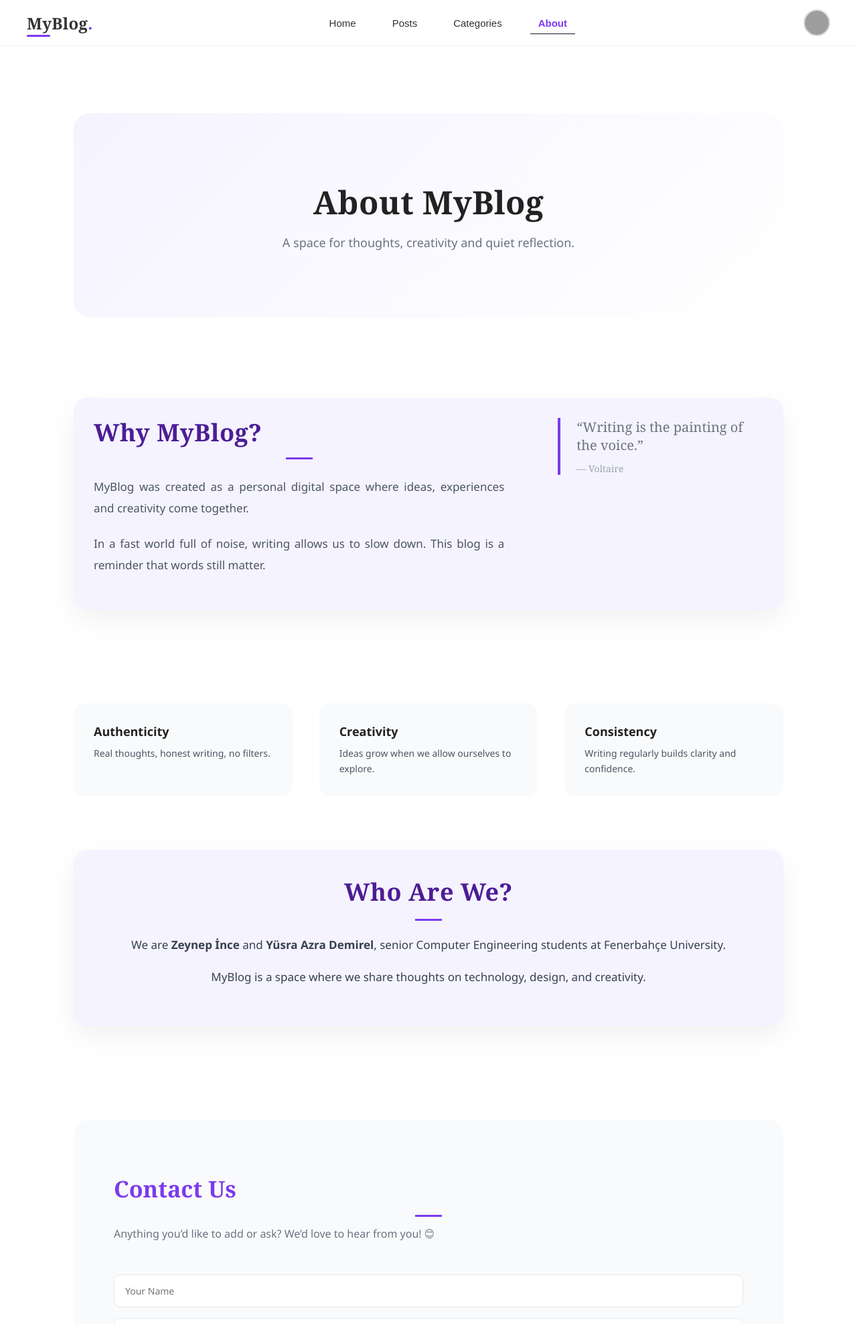
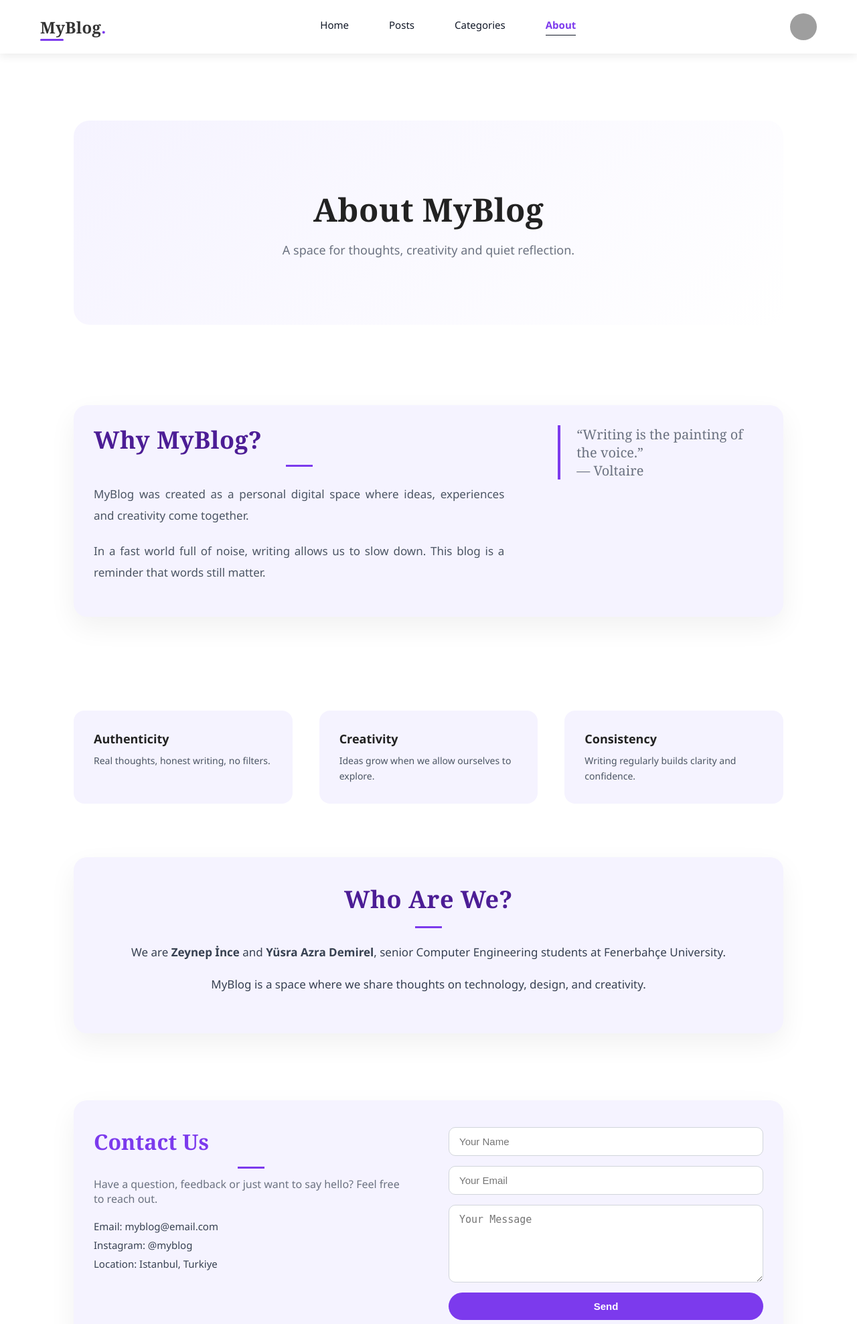
Before and after one commit to azraksk/myblog., a PHP site: page /about.php in a window 1280 px wide. Shown: the top 1977 px of the page at 67% size. Run offline with PHP 8.4, Linux system fonts and the light colour scheme; the visitor is signed in with stand-in values (Sample User, id 1); some libraries are stand-ins or nearby versions; grey boxes are pictures that could not be loaded.

```diff
--- a/about.php
+++ b/about.php
@@ -127,25 +127,28 @@ if (isset($_POST['contact_submit'])) {
   </section>
 
   <!-- CONTACT -->
-<!-- CONTACT -->
 <section class="about-contact">
-    <h2>Contact Us</h2>
-    <p>Anything you’d like to add or ask? We’d love to hear from you! 😊</p>
+  <div class="contact-wrapper">
+    <!-- Sol taraf: Bilgiler -->
+    <div class="contact-info">
+      <h2>Contact Us</h2>
+      <p>Have a question, feedback or just want to say hello? Feel free to reach out.</p>
+      <span>Email: myblog@email.com</span>
+      <span>Instagram: @myblog</span>
+      <span>Location: Istanbul, Turkiye</span>
+    </div>
 
-    <?php if ($contact_error): ?>
-        <div class="alert error"><?= $contact_error ?></div>
-    <?php endif; ?>
-    <?php if ($contact_success): ?>
-        <div class="alert success"><?= $contact_success ?></div>
-    <?php endif; ?>
+    <!-- Sağ taraf: Form -->
+    <form class="contact-form" method="POST">
+      <input type="text" name="name" placeholder="Your Name" required>
+      <input type="email" name="email" placeholder="Your Email" required>
+      <textarea name="message" placeholder="Your Message" rows="5" required></textarea>
+      <button type="submit" name="contact_submit">Send</button>
+    </form>
+  </div>
+</section>
 
-    <form class="contact-form" method="POST">
-        <input type="text" name="name" placeholder="Your Name" required>
-        <input type="email" name="email" placeholder="Your Email" required>
-        <textarea name="message" placeholder="Your Message" required></textarea>
-        <button type="submit" name="contact_submit">Send Message</button>
-    </form>
-</section>
+
 
 
 
--- a/assets/css/about.css
+++ b/assets/css/about.css
@@ -91,15 +91,9 @@
   padding-left: 24px;
 }
 
-.about-quote span {
-  display: block;
-  margin-top: 12px;
-  font-size: 14px;
-  color: #9ca3af;
-}
-
 /* VALUES */
 .about-values {
+
   display: grid;
   grid-template-columns: repeat(3, 1fr);
   gap: 40px;
@@ -108,7 +102,7 @@
 .value-card {
   padding: 30px;
   border-radius: 16px;
-  background: #f9fafb;
+  background: #f5f3ff;
   transition: transform 0.3s ease, box-shadow 0.3s ease;
 }
 
@@ -178,25 +172,33 @@
 
 /* CONTACT SECTION */
 .about-contact {
-  margin-top: 140px;
-  padding: 80px 60px;
-  background: #f9fafb;
-  border-radius: 24px;
+  max-width: 1100px;
+  margin: 100px auto;
+  background: #f5f3ff;
+  padding: 40px 30px;
+  border-radius: 20px;
+  box-shadow: 0 15px 40px rgba(0,0,0,0.06); /* modern gölge efekti */
+}
+
+.contact-wrapper {
+  display: flex;
+  gap: 60px;
+  align-items: flex-start;
+  justify-content: space-between;
+  flex-wrap: wrap;
 }
 
 /* TITLE */
 .about-contact h2 {
   font-family: "Georgia", serif;
-  font-size: 34px;
-  color: #7c3aed; /* MOR SADECE BAŞLIK */
-  margin-bottom: 14px;
+  font-size: 32px;
+  margin-bottom: 12px;
+  color: #7c3aed; /* mor başlık rengi */
 }
-
-.about-contact > p {
+.about-contact p {
   font-size: 16px;
   color: #6b7280;
-  max-width: 520px;
-  margin-bottom: 50px;
+  margin-bottom: 30px;
 }
 
 /* GRID */
@@ -208,38 +210,51 @@
 }
 
 /* INFO */
-.contact-info p {
-  font-size: 15px;
+.contact-info {
+  flex: 1 1 300px;
   color: #374151;
-  margin-bottom: 16px;
 }
 
-.contact-info strong {
-  color: #111827;
+.contact-info h2 {
+  font-family: "Georgia", serif;
+  font-size: 32px;
+  margin-bottom: 12px;
+  color: #7c3aed; /* mor başlık */
 }
+
+.contact-info p {
+  font-size: 16px;
+  color: #6b7280;
+  margin-bottom: 20px;
+}
+
+.contact-info span {
+  display: block;
+  font-size: 15px;
+  margin-bottom: 8px;
+}
+
 
 /* FORM */
 .contact-form {
+  flex: 1 1 300px;
   display: flex;
   flex-direction: column;
-  gap: 16px;
+  gap: 15px;
 }
+
 
 .contact-form input,
 .contact-form textarea {
-  font-family: inherit;
-  font-size: 14px;
-  padding: 14px 16px;
+  padding: 12px 15px;
   border-radius: 10px;
-  border: 1px solid #e5e7eb;
-  outline: none;
-  transition: border-color 0.3s ease, box-shadow 0.3s ease;
+  border: 1px solid #d1d5db;
+  font-size: 15px;
+  width: 100%;
+  resize: vertical;
 }
 
-.contact-form textarea {
-  resize: none;
-  height: 120px;
-}
+
 
 .contact-form input:focus,
 .contact-form textarea:focus {
@@ -249,21 +264,23 @@
 
 /* BUTTON */
 .contact-form button {
-  align-self: flex-start;
-  padding: 12px 28px;
+  padding: 12px 25px;
   border-radius: 999px;
   border: none;
   background: #7c3aed;
   color: white;
-  font-size: 14px;
+  font-size: 15px;
+  font-weight: 600;
   cursor: pointer;
-  transition: transform 0.3s ease, box-shadow 0.3s ease;
+  transition: 0.3s ease;
 }
 
 .contact-form button:hover {
+  background: #6d28d9;
   transform: translateY(-2px);
-  box-shadow: 0 12px 24px rgba(124, 58, 237, 0.25);
 }
+
+
 
 /* RESPONSIVE */
 @media (max-width: 900px) {
--- a/assets/css/header.css
+++ b/assets/css/header.css
@@ -3,10 +3,10 @@
     display: flex;
     justify-content: space-between;
     align-items: center;
-    padding: 14px 40px;
+    padding: 20px 60px;
     background: #fff;
-    border-bottom: 1px solid #eee;
-    font-family: Arial, sans-serif;
+    box-shadow: 0 4px 12px rgba(0,0,0,0.08);
+    position: relative;
 }
 
 /* LOGO */
@@ -39,10 +39,10 @@
 }
 
 .nav-center a {
+    margin: 0 15px;
     text-decoration: none;
-    color: #333;
-    padding: 8px 12px;
-    border-radius: 4px;
+    color: #111827;
+    font-weight: 500;
 }
 
 .nav-center a:hover {
@@ -82,38 +82,41 @@
     height: 40px;
     border-radius: 50%;
     object-fit: cover;
-    border: 2px solid #ddd;
 }
 
 .profile-dropdown {
+    display: none;
     position: absolute;
     right: 0;
     top: 50px;
     background: #fff;
-    border-radius: 8px;
-    box-shadow: 0 10px 25px rgba(0,0,0,0.1);
-    width: 180px;
-    display: none;
-    overflow: hidden;
-    z-index: 1000;
+    border-radius: 10px;
+    box-shadow: 0 8px 20px rgba(0,0,0,0.15);
+    padding: 10px 0;
+    min-width: 150px;
+    z-index: 10;
+}
+.profile-dropdown.active {
+    display: block;
 }
 
-.profile-dropdown a,
-.profile-name {
+.profile-dropdown a {
     display: block;
-    padding: 12px 15px;
-    font-size: 14px;
+    padding: 10px 20px;
     text-decoration: none;
-    color: #333;
+    color: #111827;
+    transition: background 0.2s;
+}
+
+.profile-dropdown a:hover {
+    background: #f3f4f6;
 }
 
 .profile-name {
+    padding: 10px 20px;
     font-weight: 600;
-    background: #f7f7f7;
-}
-
-.profile-dropdown a:hover {
-    background: #f1f1f1;
+    border-bottom: 1px solid #e5e7eb;
+    margin-bottom: 5px;
 }
 
 .logout {
--- a/assets/css/style.css
+++ b/assets/css/style.css
@@ -216,95 +216,101 @@ body {
 }
 
 /* HERO GRID */
+/* ===================== HERO GRID ===================== */
 .hero-grid {
+  display: grid;
+  grid-template-columns: repeat(auto-fit, minmax(280px, 1fr));
+  gap: 20px;
+  margin: 60px auto;
   max-width: 1200px;
-  margin: 60px auto;
-  display: grid;
-  grid-template-columns: repeat(3, 1fr);
-  gap: 30px;
-  padding: 0 20px;
 }
 
+/* ===================== HERO CARD ===================== */
 .hero-card {
-  height: 280px;
   position: relative;
-  background-size: cover;
-  background-position: center;
+  border-radius: 20px;
   overflow: hidden;
+  height: 300px;
+  display: flex;
+  align-items: center;
+  justify-content: center;
+  text-align: center;
+  color: #7e3286;
+  cursor: pointer;
   transition: transform 0.3s ease, box-shadow 0.3s ease;
 }
-
-/* hover */
 .hero-card:hover {
-  transform: translateY(-6px);
-  box-shadow: 0 14px 34px rgba(0,0,0,0.08);
+  transform: translateY(-5px);
+  box-shadow: 0 15px 35px rgba(146, 37, 213, 0.2);
 }
 
-.hero-card::before {
-  content: "";
+/* IMAGE inside hero-card (if img tag used) */
+.hero-card img {
   position: absolute;
   inset: 0;
-  background: rgba(124, 58, 237, 0.08);
-  opacity: 0;
-  transition: opacity 0.3s ease;
+  width: 100%;
+  height: 100%;
+  object-fit: cover;
+  z-index: 1;
 }
 
-.hero-card:hover::before {
-  opacity: 1;
+/* ===================== HERO BACKGROUNDS ===================== */
+.hero-card.bg-1 {
+  background: linear-gradient(rgba(124,58,237,0.3), rgba(124,58,237,0.3)), url('assets/images/o.jpg') center/cover no-repeat;
 }
 
-/* images */
-.bg-1 {
-  background-image: url("../images/o3.jpg");
+.hero-card.bg-2 {
+  background: linear-gradient(rgba(236,72,153,0.3), rgba(236,72,153,0.3)), url('assets/images/oo.jpg') center/cover no-repeat;
 }
 
-.bg-2 {
-  background-image: url("../images/f.jpg");
+.hero-card.bg-3 {
+  background: linear-gradient(rgba(124,58,237,0.3), rgba(124,58,237,0.3)), url('assets/images/o3.jpg') center/cover no-repeat;
 }
 
-.bg-3 {
-  background-image: url("../images/oo.jpg");
+/* ===================== HERO TEXT ===================== */
+.hero-card .hero-text {
+    position: relative;          /* içerik kutusu konumlandırması */
+    z-index: 2;                  /* görselin üstünde kalması için */
+    background: rgba(255, 255, 255, 0.6); /* yarı saydam beyaz */
+    padding: 20px 25px;          /* iç boşluk */
+    border-radius: 16px;         /* yuvarlatılmış köşeler */
+    box-shadow: 0 8px 20px rgba(0,0,0,0.1); /* hafif gölge */
+    color: #1f2937;              /* yazı rengi koyu gri */
+    font-family: "Georgia", serif;
+    text-align: center;
 }
 
 
-/* text positioning */
-.hero-text {
-  position: absolute;
-  bottom: 28px;
-  left: 28px;
+.hero-card .hero-text h1,
+.hero-card .hero-text h2,
+.hero-card .hero-text h3 {
+  margin: 0;
+  font-family: "Georgia", serif;
   color: #111827;
-  text-shadow: 0 4px 14px rgba(0,0,0,0.12);
-  font-family: "Georgia", serif;
-  background: rgba(255, 255, 255, 0.85);
-  padding: 16px 20px;
-  border-radius: 14px;
-  backdrop-filter: blur(6px);
+  text-shadow: 1px 1px 6px rgba(114, 10, 121, 0.3);
 }
 
-/* MAIN HERO (Welcome) */
-.main-hero .hero-text h1 {
-  font-size: 34px;
-  line-height: 1.2;
-  letter-spacing: 0.5px;
-}
 
-/* OTHER CARDS */
-.hero-text h2 {
-  font-size: 24px;
-  line-height: 1.3;
-  font-weight: 500;
-}
-
+/* MAIN HERO overlay (optional gradient effect) */
 .main-hero::after {
   content: "";
   position: absolute;
   inset: 0;
   background: linear-gradient(
     to top,
-    rgba(124, 58, 237, 0.35),
+    rgba(125, 69, 222, 0.2),
     rgba(124, 58, 237, 0.05)
   );
+  pointer-events: none;
 }
+
+/* ===================== HERO TEXT POSITIONING ===================== */
+.hero-text {
+  bottom: 28px;
+  left: 28px;
+  position: absolute;
+}
+
 
 section h2::after {
   content: "";
--- a/includes/header.php
+++ b/includes/header.php
@@ -23,9 +23,10 @@ $BASE_URL = '/blog-project'; // Proje kök dizin yolu
     <div class="nav-right">
         <?php if (isset($_SESSION["user_id"])): ?>
             <div class="profile-wrapper" id="profileToggle">
-                <img src="<?= $BASE_URL ?>/assets/img/default-avatar.png" class="profile-avatar" alt="Profile">
+                <img src="<?= !empty($_SESSION['user_avatar']) ? $BASE_URL . '/admin/uploads/' . $_SESSION['user_avatar'] : $BASE_URL . '/assets/img/default-avatar.png' ?>" class="profile-avatar" alt="Profile">
                 <div class="profile-dropdown" id="profileMenu">
                     <div class="profile-name"><?= htmlspecialchars($_SESSION["user_name"]) ?></div>
+                    <a href="<?= $BASE_URL ?>/admin/profile.php">Profile</a>
                     <a href="<?= $BASE_URL ?>/admin/dashboard.php">Dashboard</a>
                     <a href="<?= $BASE_URL ?>/auth/logout.php" class="logout">Logout</a>
                 </div>
```
Also changed, not shown: other parts of assets/css/style.css (+47 -0 lines), admin/edit_profile.php (added, +95 -0 lines), admin/profile.php (added, +46 -0 lines), assets/css/profile.css (added, +113 -0 lines), index.php (+9 -5 lines), admin/uploads/1766871697_Ekran Resmi 2025-12-24 18.43.26.png (added), admin/uploads/1766871702_Ekran Resmi 2025-12-24 18.43.26.png (added), admin/uploads/1766871766_Ekran Resmi 2025-12-24 18.43.26.png (added), admin/uploads/1766871834_Ekran Resmi 2025-12-24 18.43.26.png (added), admin/uploads/1766871845_Ekran Resmi 2025-12-26 16.05.46.png (added), admin/uploads/1766871945_Ekran Resmi 2025-12-26 16.05.46.png (added), admin/uploads/1766872158_Ekran Resmi 2025-12-24 20.49.36.png (added), admin/uploads/1766872181_Ekran Resmi 2025-11-03 20.55.43.png (added), 1 other file.
